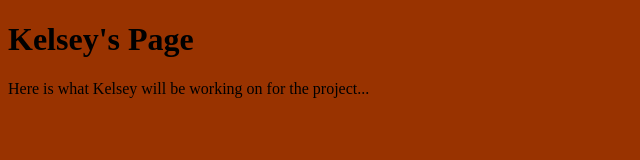
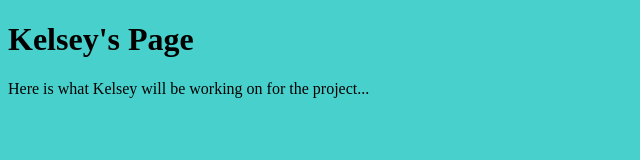
Before and after one commit to kelsross/finalprojectwebsite, a plain HTML site: page kelsey.html in a window 1280 px wide. Shown: the whole page, without its empty margins (0-640 px from the left). Drawn offline with Linux system fonts and the light colour scheme.

Commit message:
Update kelsey.html

```diff
--- a/kelsey.html
+++ b/kelsey.html
@@ -2,7 +2,7 @@
 <html>
 <style>
 body{
-  background-color:#993300;
+  background-color:#48D1CC;
 }
 </style>
 <body>
```
